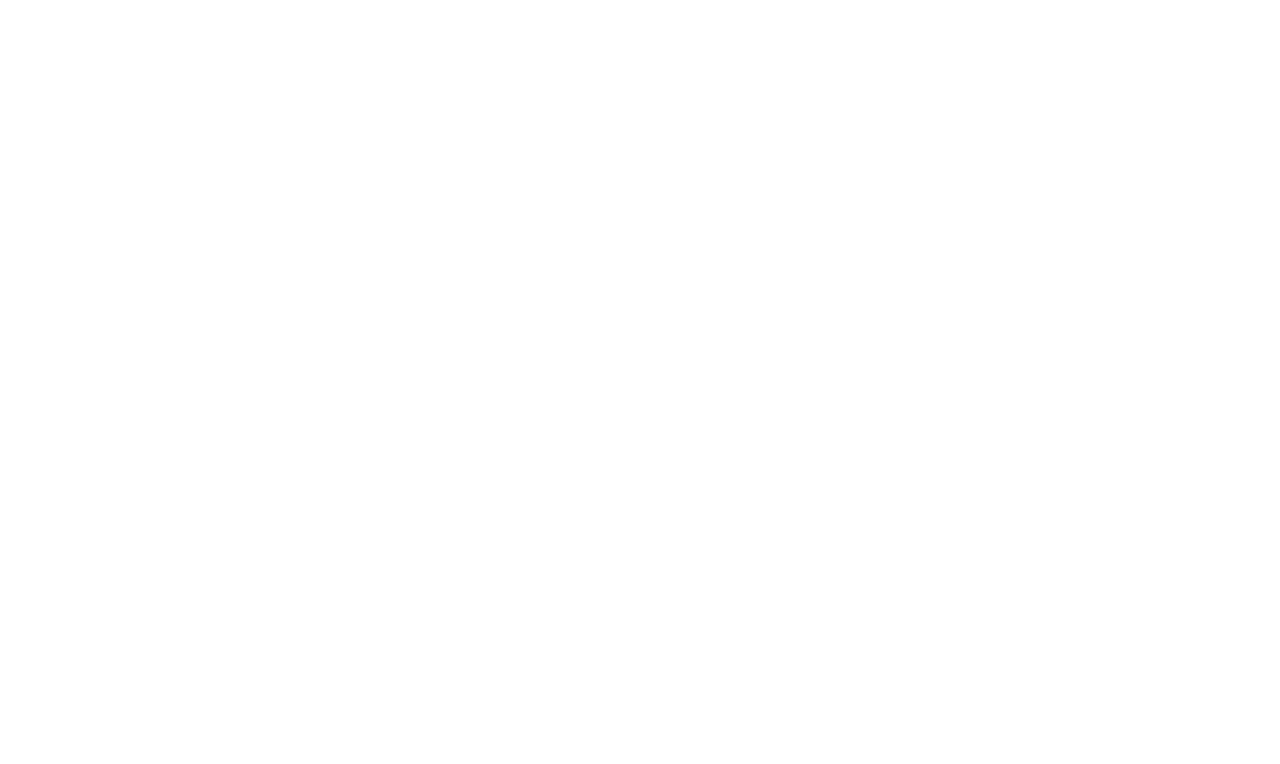
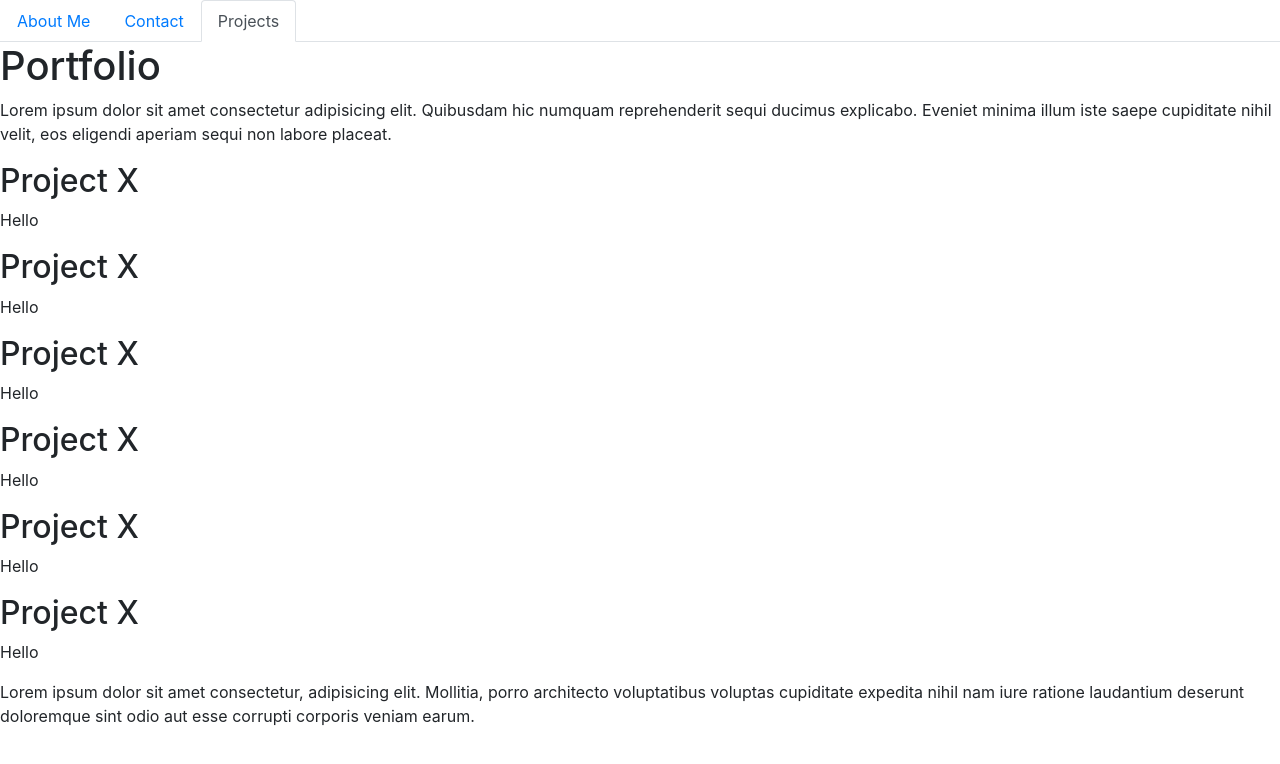
Before and after one commit to cyrusjose/Read_All_About_Me, a React (Create React App) app: page /portfolio in a window 1280 px wide. Shown: the top 764 px of the page. Built offline with nearby package versions, Linux system fonts and the light colour scheme.

Commit message:
added routes and links

```diff
--- a/package.json
+++ b/package.json
@@ -9,6 +9,7 @@
     "bootstrap": "^4.5.2",
     "react": "^16.13.1",
     "react-dom": "^16.13.1",
+    "react-router-dom": "^5.2.0",
     "react-scripts": "3.4.3"
   },
   "scripts": {
--- a/src/App.js
+++ b/src/App.js
@@ -1,8 +1,24 @@
 import React from "react";
+import { BrowserRouter as Router, Route } from "react-router-dom";
+import Header from "./components/Header/Header";
+import Footer from "./components/Footer/Footer";
+import About from "./pages/About";
+import Contact from "./pages/Contact";
+import Portfolio from "./pages/Portfolio";
 import "./App.css";
 
 function App() {
-  return null;
+  return (
+    <Router>
+      <div>
+        <Header />
+        <Route exact path="/" component={About} />
+        <Route exact path="/contact" component={Contact} />
+        <Route exact path="/portfolio" component={Portfolio} />
+        <Footer />
+      </div>
+    </Router>
+  );
 }
 
 export default App;
--- a/src/components/Bio/Bio.js
+++ b/src/components/Bio/Bio.js
@@ -3,7 +3,7 @@ import React from 'react'
 export default function Bio() {
     return (
         <div>
-
+            Lorem ipsum, dolor sit amet consectetur adipisicing elit. Laborum obcaecati, illo voluptatum dignissimos et recusandae eveniet sequi hic soluta velit molestiae iure cum totam magnam fugiat nostrum dolor unde nemo.
         </div>
     )
 }
--- a/src/components/Contact_Info/ContactInfo.js
+++ b/src/components/Contact_Info/ContactInfo.js
@@ -3,7 +3,7 @@ import React from 'react'
 export default function ContactInfo() {
     return (
         <div>
-
+            Lorem ipsum dolor sit amet consectetur adipisicing elit. Quae eligendi, repudiandae excepturi veniam dolore enim quia ad exercitationem obcaecati aliquid fuga veritatis quod voluptate inventore libero dignissimos hic molestiae aut.
         </div>
     )
 }
--- a/src/components/Footer/Footer.js
+++ b/src/components/Footer/Footer.js
@@ -3,7 +3,7 @@ import React from 'react'
 export default function Footer() {
     return (
         <div>
-
+            Lorem ipsum dolor sit amet consectetur, adipisicing elit. Mollitia, porro architecto voluptatibus voluptas cupiditate expedita nihil nam iure ratione laudantium deserunt doloremque sint odio aut esse corrupti corporis veniam earum.
         </div>
     )
 }
--- a/src/components/Header/Header.js
+++ b/src/components/Header/Header.js
@@ -1,9 +1,38 @@
-import React from 'react'
+import React from "react";
+import { Link, useLocation } from "react-router-dom";
 
 export default function Header() {
-    return (
-        <div>
-
-        </div>
-    )
+  const location = useLocation();
+  return (
+    <ul className="nav nav-tabs">
+      <li className="nav-item">
+        <Link
+          to="/"
+          className={location.pathname === "/" ? "nav-link active" : "nav-link"}
+        >
+          About Me
+        </Link>
+      </li>
+      <li className="nav-item">
+        <Link
+          to="/contact"
+          className={
+            location.pathname === "/contact" ? "nav-link active" : "nav-link"
+          }
+        >
+          Contact
+        </Link>
+      </li>
+      <li className="nav-item">
+        <Link
+          to="/portfolio"
+          className={
+            location.pathname === "/portfolio" ? "nav-link active" : "nav-link"
+          }
+        >
+          Projects
+        </Link>
+      </li>
+    </ul>
+  );
 }
--- a/src/components/Projects/Projects.js
+++ b/src/components/Projects/Projects.js
@@ -3,7 +3,8 @@ import React from 'react'
 export default function Projects() {
     return (
         <div>
-
+            <h2>Project X</h2>
+            <p>Hello</p>
         </div>
     )
 }
--- a/src/pages/About.js
+++ b/src/pages/About.js
@@ -3,7 +3,8 @@ import React from 'react'
 export default function About() {
     return (
         <div>
-
+            <h1>About Me</h1>
+            <p>Lorem ipsum dolor sit amet consectetur adipisicing elit. Itaque iure, adipisci laborum sunt explicabo nam facilis cumque! Minima laboriosam praesentium iure ullam. Dolor magnam nostrum rem cupiditate aliquid. Veniam, aperiam?</p>
         </div>
     )
 }
--- a/src/pages/Contact.js
+++ b/src/pages/Contact.js
@@ -3,7 +3,8 @@ import React from 'react'
 export default function Contact() {
     return (
         <div>
-
+            <h1>Contact</h1>
+            <p>Lorem ipsum dolor, sit amet consectetur adipisicing elit. Accusamus eos assumenda repellendus doloremque, quis ducimus doloribus quasi blanditiis dolore culpa quae aut nostrum quaerat molestiae delectus aperiam eligendi harum est.</p>
         </div>
     )
 }
--- a/src/pages/Portfolio.js
+++ b/src/pages/Portfolio.js
@@ -1,9 +1,22 @@
-import React from 'react'
+import React from "react";
+import Projects from "../components/Projects/Projects";
 
 export default function Portfolio() {
-    return (
-        <div>
-
-        </div>
-    )
+  return (
+    <div>
+      <h1>Portfolio</h1>
+      <p>
+        Lorem ipsum dolor sit amet consectetur adipisicing elit. Quibusdam hic
+        numquam reprehenderit sequi ducimus explicabo. Eveniet minima illum iste
+        saepe cupiditate nihil velit, eos eligendi aperiam sequi non labore
+        placeat.
+      </p>
+      <Projects />
+      <Projects />
+      <Projects />
+      <Projects />
+      <Projects />
+      <Projects />
+    </div>
+  );
 }
```
Also changed, not shown: src/components/Contact_Info/Contact_info.css (deleted), src/components/Contact_Info/Contactinfo.css (added), 1 other file (tests, documents, lock files or other folders).
